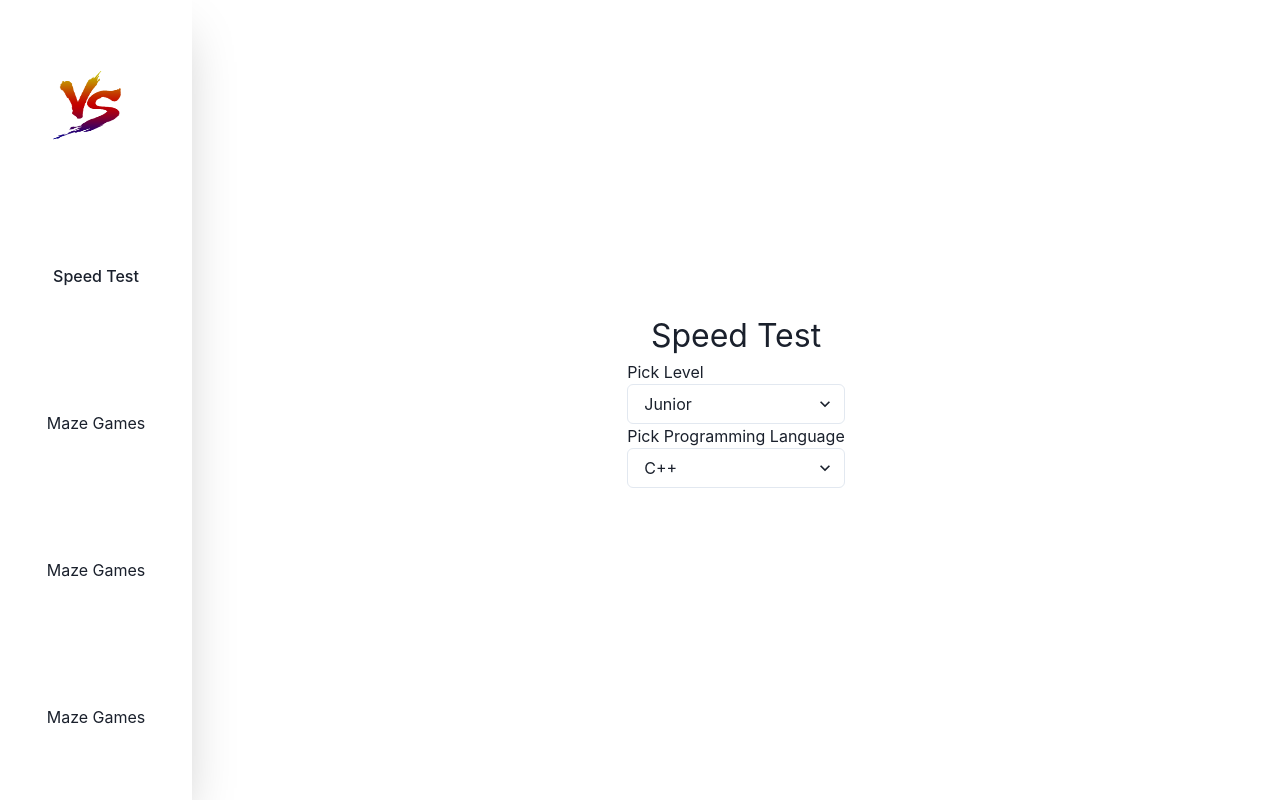
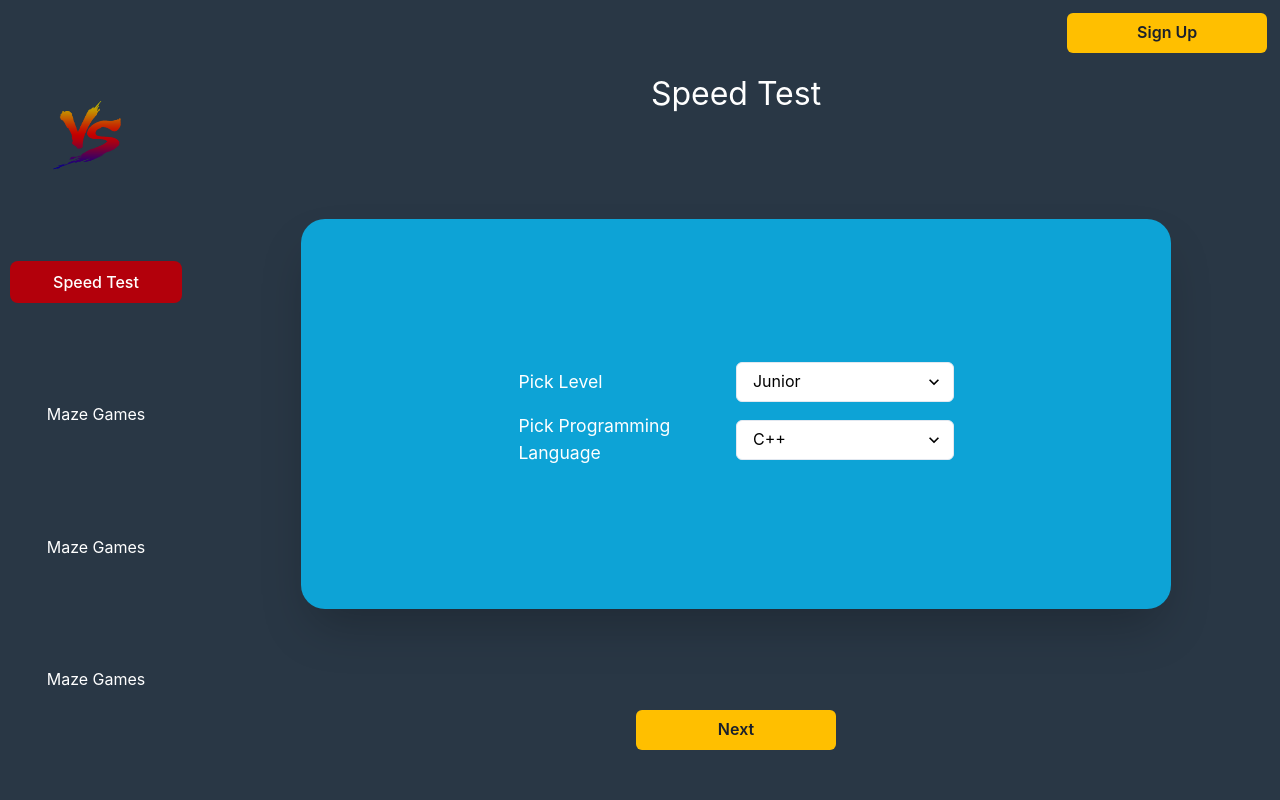
Before and after one commit to Joelketema/quizgame, a React (Vite) app: page /typing in a window 1280 px wide. Built offline with nearby package versions, Linux system fonts and the light colour scheme.

Commit message:
working on ui day 1

```diff
--- a/src/App.tsx
+++ b/src/App.tsx
@@ -4,21 +4,27 @@ import { Box } from "@chakra-ui/react"
 import {BrowserRouter as  Router,Routes,Route} from "react-router-dom"
 
 import SideNav from "./components/SideNav"
+import TopHeader from './components/TopHeader'
 import Typing from './pages/Typing'
+
+
 function App() {
-  const [count, setCount] = useState(0)
+
 
   return (
-    <Box  bg={"white"} display={'flex'} justifyContent={"center"} alignItems={"center"}>
+    <>
+    <Box  bg={"white"}>
     <Router>
-      <SideNav text={"Speed Test"} />
+        <TopHeader/>
+        <SideNav text={"Speed Test"} />
       <Routes>
         <Route path={"typing"} element={<Typing />} />
       </Routes>
 
       </Router>
     </Box>
-  )
+    </>
+      )
 }
 
 export default App
--- /dev/null
+++ b/src/components/CustomButton.tsx
@@ -0,0 +1,19 @@
+import { useNavigate } from 'react-router-dom'
+import { Button } from '@chakra-ui/react'
+
+type Props = {
+    text: String,
+    url:String
+}
+const CustomButton = ({ text, url }: Props) => {
+
+    const navigate = useNavigate()
+
+    return (
+        <Button bg={"#FFBF00"} minWidth={"200px"} _hover={{backgroundColor:"#ff8300",color:"white"}}>
+            {text}
+        </Button>
+    )
+}
+
+export default CustomButton
--- a/src/components/SideNav.tsx
+++ b/src/components/SideNav.tsx
@@ -8,32 +8,32 @@ type Props = {
 
 const SideNav = ({ text }: Props) => {
     return (
-        <Box display={"flex"} flexDirection={"column"} justifyContent={"space-around"} alignItems={"center"}
+        <Box bg={"#293745"} color={"white"} display={"flex"} flexDirection={"column"} justifyContent={"space-evenly"} alignItems={"center"}
             h={"100vh"}
             w={"12rem"} shadow={"2xl"} p={"5%"} textAlign={"center"}>
 
-            <Box w={"100%"} textAlign={"center"} >
+            <Box w={"100%"} textAlign={"center"}  >
                 <Link to={"/"} style={{textAlign:"center"}}>
                     <Image src={"logo.png"} boxSize={"70px"} marginLeft={"25%"} />
                 </Link>
             </Box>
 
-            <Box w={"100%"}>
+            <Box w={"100%"} bg={"#B3000B"} p={"5%"} rounded={"lg"}>
             <Link to={"typing"} style={{width:"100%"}}>
                     <Text>{text}</Text>
             </Link>
             </Box>
 
 
-            <Box w={"100%"}>
+            <Box w={"100%"} _hover={{backgroundColor:"#B3000B"}}  p={"5%"} rounded={"lg"}>
                 <Text>Maze Games</Text>
             </Box>
 
-            <Box w={"100%"}>
+            <Box w={"100%"} _hover={{backgroundColor:"#B3000B"}}  p={"5%"} rounded={"lg"}>
                 <Text>Maze Games</Text>
             </Box>
 
-            <Box w={"100%"}>
+            <Box w={"100%"} _hover={{backgroundColor:"#B3000B"}}  p={"5%"} rounded={"lg"}>
                 <Text>Maze Games</Text>
             </Box>
         </Box>
--- a/src/components/TitleCard.tsx
+++ b/src/components/TitleCard.tsx
@@ -7,7 +7,7 @@ type Props = {
 const TitleCard = ({text}:Props) => {
   return (
       <Box>
-          <Text fontSize={"2rem"}>{text}</Text>
+          <Text fontSize={"2rem"} color={"white"}>{text}</Text>
     </Box>
   )
 }
--- /dev/null
+++ b/src/components/TopHeader.tsx
@@ -0,0 +1,14 @@
+import React from 'react'
+
+import { Box } from '@chakra-ui/react'
+import CustomButton from './CustomButton'
+
+const TopHeader = () => {
+  return (
+      <Box p={"1%"} display={"flex"} justifyContent={"flex-end"} alignItems={'center'} w={"100%"} position={"absolute"} bg={"#293745"} color={"white"} top={0} zIndex={1}>
+          <CustomButton text={"Sign Up"} url={"signup"} />
+    </Box>
+  )
+}
+
+export default TopHeader
--- a/src/pages/Typing.tsx
+++ b/src/pages/Typing.tsx
@@ -2,32 +2,35 @@ import React from 'react'
 import { Box,Text } from '@chakra-ui/react'
 import TitleCard from '../components/TitleCard'
 import { Select } from '@chakra-ui/react'
+import CustomButton from '../components/CustomButton'
 
 const Typing = () => {
     return (
-        <Box  w={"85vw"} position={"absolute"} right={0} h={"100vh"} display={"flex"}
-        flexDirection={"column"} justifyContent={"center"} alignItems={"center"}>
+        <Box  w={"85vw"} position={"absolute"} top={0}bg={"#293745"} pt={"5"} right={0} h={"100vh"} display={"flex"}
+        flexDirection={"column"} justifyContent={"space-around"} alignItems={"center"}>
             <TitleCard text={"Speed Test"} />
-            <SelectOption/>
+            <SelectOption />
+            <CustomButton text={"Next"} url={"typing/start"} />
     </Box>
   )
 }
 
 const SelectOption = () => {
     return (
-        <Box>
-            <Box>
-                <Text>Pick Level</Text>
-                <Select>
+        <Box display={"flex"}
+        flexDirection={"column"} justifyContent={"center"} gap={"3%"} alignItems={"center"} w={"80%"} shadow={"2xl"} rounded={"3xl"} color={"white"}  h={"50%"} bg={"#0DA3D6"}>
+            <Box display={"flex"} justifyContent={"center"} alignItems={"center"} w={"50%"}>
+                <Text  fontSize={"1.1rem"} minWidth={"50%"}>Pick Level</Text>
+                <Select color={"black"} bg={"white"}>
                     <option value={"easy"}>Junior</option>
                     <option value={"medium"}>Intermidate</option>
                     <option value={"hard"}>Senior</option>
                 </Select>
             </Box>
 
-            <Box>
-                <Text>Pick Programming Language</Text>
-                <Select>
+            <Box display={"flex"} justifyContent={"center"} alignItems={"center"} w={"50%"}>
+                <Text fontSize={"1.1rem"} minWidth={"50%"}>Pick Programming Language</Text>
+                <Select color={"black"} bg={"white"}>
                     <option value={"cpp"}>C++</option>
                     <option value={"js"}>Javascript</option>
                     <option value={"python"}>Python</option>
```
